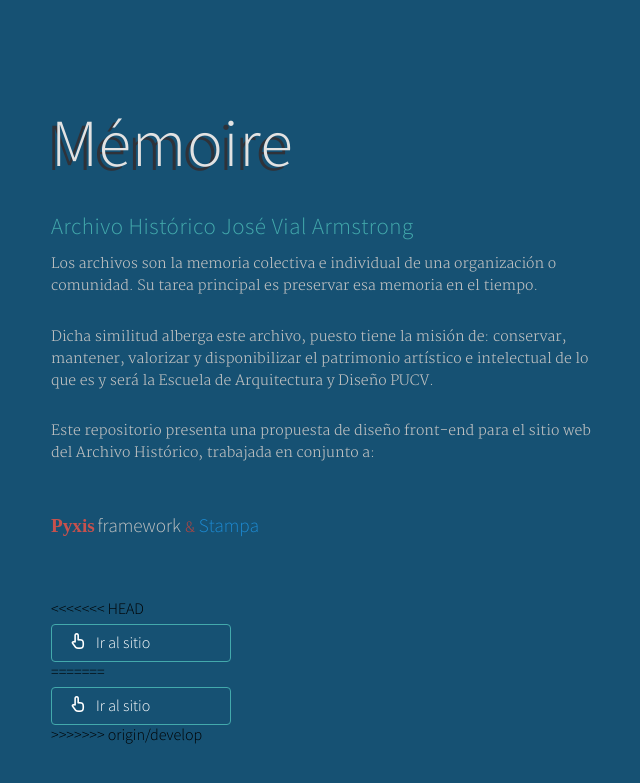
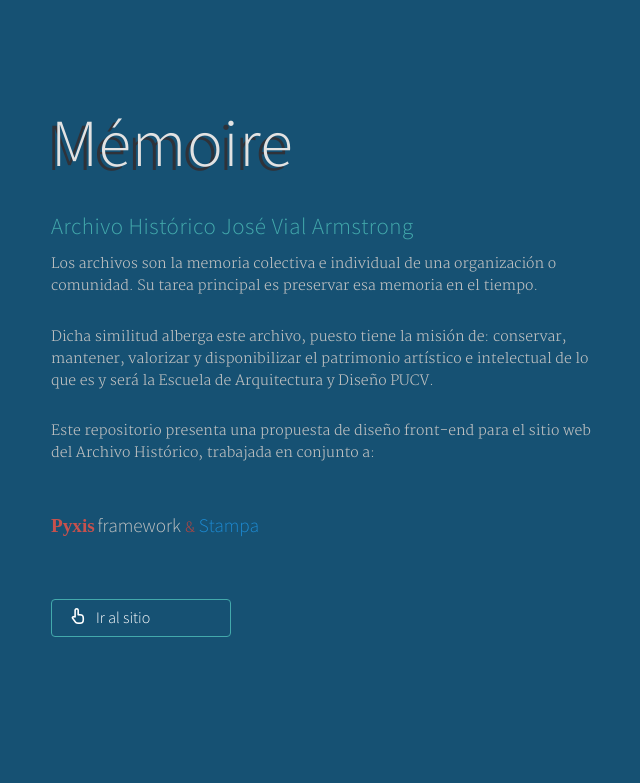
Before and after one commit to eadpucv/memoire, a Jekyll site: the page built from index.md, in a window 1280 px wide. Shown: the top 783 px of the page, without its empty margins (13-653 px from the left). Built offline with Jekyll 4.4.1, drawn with Linux system fonts in a browser that asks for light colours; some web fonts are replaced; Markdown is read by kramdown in place of the engine named in the settings.

Commit message:
index ajuste 2

```diff
--- a/_layouts/indice.html
+++ b/_layouts/indice.html
@@ -12,11 +12,7 @@
             <p class='gris'>Dicha similitud alberga este archivo, puesto tiene la misión de: conservar, mantener, valorizar y disponibilizar el patrimonio artístico e intelectual de lo que es y será la Escuela de Arquitectura y Diseño PUCV. </p>
             <p class='gris'>Este repositorio presenta una propuesta de diseño front-end para el sitio web del Archivo Histórico, trabajada en conjunto a:</p>
             <p class='rojo'><a href='http://eadpucv.github.io/pyxis/'><span class='pyxis gruesa rojo-claro'>Pyxis</span> <span class='pyxis fino gris'>framework</span></a> & <a href='http://eadpucv.github.io/stampa/'><span class='pyxis naranja-opuesto grues'>Stampa</span></a></p>
-<<<<<<< HEAD
-            <a class='mama' href="http://eadpucv.github.io/Memoire/pags/home-archivo"><i class="icn icn-mano-arriba icn-md texto-cuadro-des"></i>Ir al sitio</a>
-=======
             <a class='mama' href="http://eadpucv.github.io/memoire/pags/home-archivo"><i class="icn icn-mano-arriba icn-md texto-cuadro-des"></i>Ir al sitio</a>
->>>>>>> origin/develop
           </div>
         </div>
 	</div>
```
